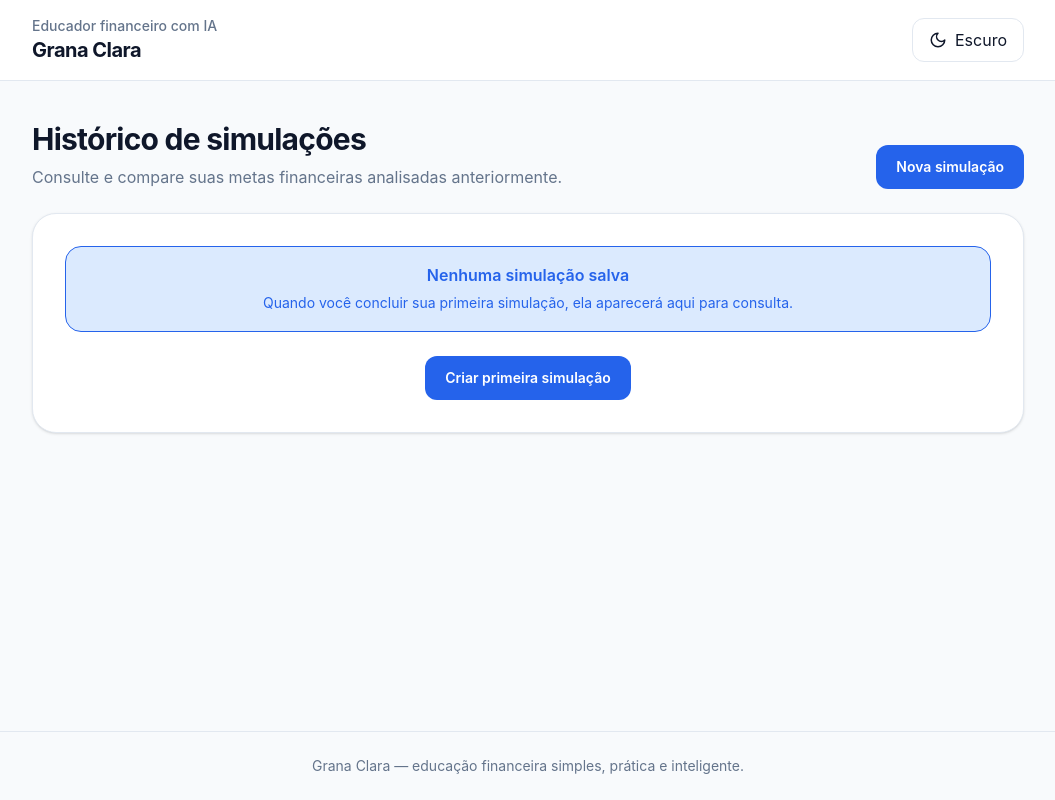
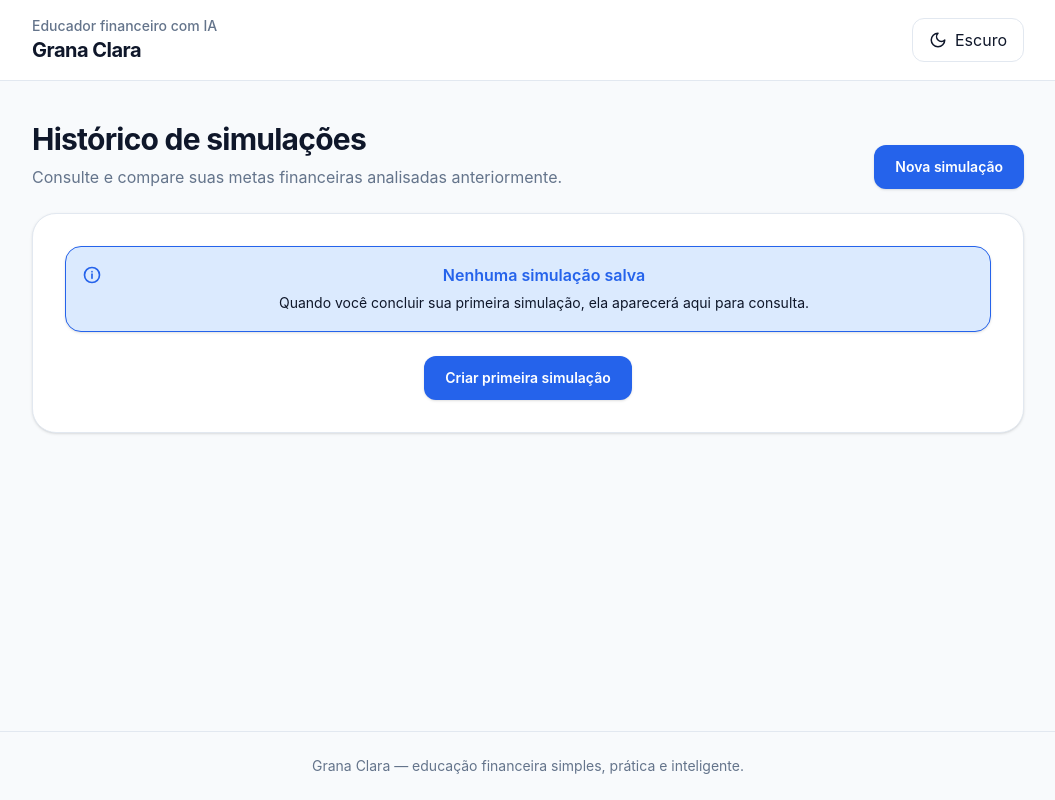
Before and after one commit to omarkfrank/Grana-Clara, a React (Vite) app: page /historico in a window 1280 px wide. Shown: the whole page, without its empty margins (112-1167 px from the left). Built offline with nearby package versions, Linux system fonts and the light colour scheme.

Commit message:
test: add accessible alert component coverage

```diff
--- a/package.json
+++ b/package.json
@@ -29,6 +29,8 @@
   },
   "devDependencies": {
     "@eslint/js": "^10.0.1",
+    "@testing-library/jest-dom": "^7.0.0",
+    "@testing-library/react": "^16.3.2",
     "@types/node": "^24.13.2",
     "@types/react": "^19.2.17",
     "@types/react-dom": "^19.2.3",
@@ -38,6 +40,7 @@
     "eslint-plugin-react-hooks": "^7.1.1",
     "eslint-plugin-react-refresh": "^0.5.3",
     "globals": "^17.7.0",
+    "jsdom": "^30.0.1",
     "tsx": "^4.23.1",
     "typescript": "~6.0.2",
     "typescript-eslint": "^8.62.0",
--- a/src/components/common/Alert.tsx
+++ b/src/components/common/Alert.tsx
@@ -1,4 +1,4 @@
-import type { HTMLAttributes, ReactNode } from "react";
+import { type HTMLAttributes, type ReactNode, useId } from "react";
 import clsx from "clsx";
 
 type AlertVariant = "info" | "success" | "warning" | "danger";
@@ -10,13 +10,101 @@ type AlertProps = Omit<HTMLAttributes<HTMLDivElement>, "title"> & {
 };
 
 /**
- * Mensagem contextual reutilizável.
+ * Propriedades internas do ícone apresentado no alerta.
+ */
+type AlertIconProps = {
+  variant: AlertVariant;
+};
+
+/**
+ * Ícone semântico utilizado para diferenciar visualmente
+ * cada tipo de mensagem.
  *
- * O componente será utilizado para feedbacks de:
- * - Informação.
- * - Sucesso.
- * - Atenção.
- * - Erro.
+ * O ícone é decorativo para tecnologias assistivas porque
+ * o significado da mensagem já é comunicado pelo conteúdo,
+ * pelo título e pelo papel semântico do componente.
+ */
+function AlertIcon({ variant }: AlertIconProps) {
+  const commonProps = {
+    "aria-hidden": true,
+    viewBox: "0 0 24 24",
+    width: 20,
+    height: 20,
+    fill: "none",
+    stroke: "currentColor",
+    strokeWidth: 2,
+    strokeLinecap: "round" as const,
+    strokeLinejoin: "round" as const,
+  };
+
+  if (variant === "success") {
+    return (
+      <svg {...commonProps}>
+        <circle cx="12" cy="12" r="9" />
+
+        <path d="m8 12 2.5 2.5L16 9" />
+      </svg>
+    );
+  }
+
+  if (variant === "warning") {
+    return (
+      <svg {...commonProps}>
+        <path d="M10.3 3.7 2.4 17.4A2 2 0 0 0 4.1 20h15.8a2 2 0 0 0 1.7-2.6L13.7 3.7a2 2 0 0 0-3.4 0Z" />
+
+        <path d="M12 9v4" />
+
+        <path d="M12 17h.01" />
+      </svg>
+    );
+  }
+
+  if (variant === "danger") {
+    return (
+      <svg {...commonProps}>
+        <circle cx="12" cy="12" r="9" />
+
+        <path d="M12 8v5" />
+
+        <path d="M12 17h.01" />
+      </svg>
+    );
+  }
+
+  return (
+    <svg {...commonProps}>
+      <circle cx="12" cy="12" r="9" />
+
+      <path d="M12 11v5" />
+
+      <path d="M12 8h.01" />
+    </svg>
+  );
+}
+
+/**
+ * Retorna o papel semântico padrão do alerta.
+ *
+ * Erros utilizam "alert" porque normalmente exigem atenção
+ * imediata. As demais mensagens utilizam "status" para serem
+ * anunciadas de forma menos intrusiva.
+ */
+function getDefaultRole(variant: AlertVariant): "alert" | "status" {
+  return variant === "danger" ? "alert" : "status";
+}
+
+/**
+ * Mensagem contextual reutilizável do Grana Clara.
+ *
+ * O componente pode apresentar:
+ * - Informações.
+ * - Confirmações de sucesso.
+ * - Avisos.
+ * - Erros.
+ *
+ * Além da diferenciação visual, o componente configura
+ * automaticamente o comportamento apropriado para leitores
+ * de tela.
  */
 export function Alert({
   children,
@@ -24,34 +112,107 @@ export function Alert({
   variant = "info",
   className,
   role,
+  "aria-live": ariaLive,
+  "aria-atomic": ariaAtomic,
+  "aria-labelledby": ariaLabelledBy,
+  "aria-describedby": ariaDescribedBy,
   ...props
 }: AlertProps) {
+  /**
+   * Identificadores utilizados para associar semanticamente
+   * o título e o conteúdo ao contêiner do alerta.
+   */
+  const generatedTitleId = useId();
+
+  const generatedContentId = useId();
+
+  const resolvedRole = role ?? getDefaultRole(variant);
+
+  /**
+   * Alertas de erro devem ser anunciados imediatamente.
+   *
+   * Informações, avisos e confirmações utilizam anúncio
+   * educado para não interromper desnecessariamente a pessoa.
+   */
+  const defaultAriaLive =
+    resolvedRole === "alert"
+      ? "assertive"
+      : resolvedRole === "status"
+        ? "polite"
+        : undefined;
+
+  const shouldBeAtomic = resolvedRole === "alert" || resolvedRole === "status";
+
   return (
     <div
       {...props}
-      role={role ?? (variant === "danger" ? "alert" : "status")}
+      role={resolvedRole}
+      aria-live={ariaLive ?? defaultAriaLive}
+      aria-atomic={ariaAtomic ?? (shouldBeAtomic ? true : undefined)}
+      aria-labelledby={ariaLabelledBy ?? (title ? generatedTitleId : undefined)}
+      aria-describedby={ariaDescribedBy ?? generatedContentId}
+      data-variant={variant}
       className={clsx(
-        "rounded-2xl border p-4",
+        "rounded-2xl border p-4 text-[var(--color-text)] shadow-sm",
         {
-          "border-[var(--color-primary)] bg-[var(--color-primary-soft)] text-[var(--color-primary)]":
+          "border-[var(--color-primary)] bg-[var(--color-primary-soft)]":
             variant === "info",
 
-          "border-[var(--color-success)] bg-[var(--color-success-soft)] text-[var(--color-success)]":
+          "border-[var(--color-success)] bg-[var(--color-success-soft)]":
             variant === "success",
 
-          "border-[var(--color-warning)] bg-[var(--color-warning-soft)] text-[var(--color-warning)]":
+          "border-[var(--color-warning)] bg-[var(--color-warning-soft)]":
             variant === "warning",
 
-          "border-[var(--color-danger)] bg-[var(--color-danger-soft)] text-[var(--color-danger)]":
+          "border-[var(--color-danger)] bg-[var(--color-danger-soft)]":
             variant === "danger",
         },
         className,
       )}
     >
-      {title && <p className="font-semibold">{title}</p>}
+      <div className="flex items-start gap-3">
+        <span
+          className={clsx("mt-0.5 shrink-0", {
+            "text-[var(--color-primary)]": variant === "info",
 
-      <div className={clsx("text-sm leading-6", title && "mt-1")}>
-        {children}
+            "text-[var(--color-success)]": variant === "success",
+
+            "text-[var(--color-warning)]": variant === "warning",
+
+            "text-[var(--color-danger)]": variant === "danger",
+          })}
+        >
+          <AlertIcon variant={variant} />
+        </span>
+
+        <div className="min-w-0 flex-1">
+          {title && (
+            <div
+              id={generatedTitleId}
+              className={clsx("font-semibold leading-6", {
+                "text-[var(--color-primary)]": variant === "info",
+
+                "text-[var(--color-success)]": variant === "success",
+
+                "text-[var(--color-warning)]": variant === "warning",
+
+                "text-[var(--color-danger)]": variant === "danger",
+              })}
+            >
+              {title}
+            </div>
+          )}
+
+          <div
+            id={generatedContentId}
+            className={clsx(
+              "text-sm leading-6 text-[var(--color-text)]",
+              title && "mt-1",
+            )}
+          >
+            {children}
+          </div>
+        </div>
       </div>
     </div>
   );
--- a/src/components/common/ButtonLink.tsx
+++ b/src/components/common/ButtonLink.tsx
@@ -7,19 +7,37 @@ type ButtonLinkProps = Omit<LinkProps, "className"> & {
   children: ReactNode;
   variant?: ButtonVariant;
   className?: string;
+
+  /**
+   * Permite apresentar temporariamente um link como indisponível.
+   *
+   * Diferentemente do elemento button, links não possuem o
+   * atributo disabled nativo. Por isso, o bloqueio precisa ser
+   * implementado por semântica e comportamento.
+   */
+  isDisabled?: boolean;
 };
 
 /**
  * Link de navegação com aparência visual de botão.
  *
- * Deve ser utilizado quando a ação direcionar o usuário para outra
- * rota da aplicação. Assim, evitamos colocar um elemento <button>
- * dentro do elemento <a> gerado pelo React Router.
+ * Deve ser utilizado quando a ação direcionar a pessoa para outra
+ * rota da aplicação. Assim, evitamos colocar um elemento button
+ * dentro do elemento anchor gerado pelo React Router.
+ *
+ * Quando isDisabled estiver ativo:
+ * - A navegação é impedida.
+ * - O link recebe aria-disabled.
+ * - O elemento é removido temporariamente da sequência do Tab.
+ * - O estilo visual acompanha os botões desabilitados.
  */
 export function ButtonLink({
   children,
   variant = "primary",
   className,
+  isDisabled = false,
+  onClick,
+  tabIndex,
   ...props
 }: ButtonLinkProps) {
   return (
@@ -29,6 +47,21 @@ export function ButtonLink({
         variant,
         className,
       })}
+      aria-disabled={isDisabled || undefined}
+      tabIndex={isDisabled ? -1 : tabIndex}
+      onClick={(event) => {
+        /**
+         * pointer-events impede cliques comuns, mas mantemos
+         * também esta proteção comportamental para evitar
+         * navegações acionadas programaticamente.
+         */
+        if (isDisabled) {
+          event.preventDefault();
+          return;
+        }
+
+        onClick?.(event);
+      }}
     >
       {children}
     </Link>
--- a/src/components/common/buttonStyles.ts
+++ b/src/components/common/buttonStyles.ts
@@ -1,5 +1,8 @@
 import clsx from "clsx";
 
+/**
+ * Variações visuais disponíveis para botões e links de ação.
+ */
 export type ButtonVariant = "primary" | "secondary" | "ghost" | "danger";
 
 type ButtonStylesOptions = {
@@ -11,34 +14,98 @@ type ButtonStylesOptions = {
  * Centraliza as classes visuais utilizadas pelos botões e links
  * com aparência de botão.
  *
- * A separação permite que Button e ButtonLink compartilhem o mesmo
- * design sem criar elementos interativos aninhados.
+ * A separação permite que Button e ButtonLink compartilhem:
+ * - Dimensões.
+ * - Tipografia.
+ * - Estados de foco.
+ * - Estados desabilitados.
+ * - Transições e feedback de interação.
+ *
+ * Dessa forma, evitamos duplicação visual e mantemos a interface
+ * consistente em toda a aplicação.
  */
 export function getButtonClassName({
   variant = "primary",
   className,
 }: ButtonStylesOptions): string {
   return clsx(
-    "inline-flex min-h-11 items-center justify-center rounded-xl px-5 py-2.5",
-    "text-sm font-semibold transition-all duration-200",
+    /**
+     * Estrutura e área mínima de interação.
+     *
+     * min-h-11 corresponde a aproximadamente 44 pixels,
+     * dimensão adequada para interação por toque.
+     */
+    "inline-flex min-h-11 touch-manipulation select-none items-center justify-center gap-2",
+    "rounded-xl px-5 py-2.5 text-center text-sm font-semibold leading-5",
+
+    /**
+     * Transições limitadas às propriedades realmente utilizadas.
+     *
+     * Isso evita animar propriedades desnecessárias e mantém
+     * a interação mais previsível.
+     */
+    "transition-[background-color,border-color,color,box-shadow,transform,opacity] duration-200",
+
+    /**
+     * Feedback ao pressionar o controle.
+     */
+    "active:translate-y-px",
+
+    /**
+     * Foco visível para navegação por teclado.
+     *
+     * A cor acompanha o token global definido nos temas
+     * claro e escuro.
+     */
     "focus-visible:outline-none focus-visible:ring-2",
-    "focus-visible:ring-[var(--color-primary)]",
+    "focus-visible:ring-[var(--color-focus-ring)]",
     "focus-visible:ring-offset-2",
     "focus-visible:ring-offset-[var(--color-background)]",
-    "disabled:cursor-not-allowed disabled:opacity-60",
+
+    /**
+     * Estado desabilitado de botões nativos.
+     */
+    "disabled:pointer-events-none disabled:cursor-not-allowed disabled:opacity-60",
+    "disabled:active:translate-y-0",
+
+    /**
+     * Estado desabilitado de links com aparência de botão.
+     */
+    "aria-disabled:pointer-events-none aria-disabled:cursor-not-allowed aria-disabled:opacity-60",
+    "aria-disabled:active:translate-y-0",
+
+    /**
+     * Respeita a preferência por menos animações.
+     */
+    "motion-reduce:transform-none motion-reduce:transition-none",
+
     {
-      "bg-[var(--color-primary)] text-white hover:bg-[var(--color-primary-hover)]":
+      /**
+       * Ação principal da página.
+       */
+      "border border-transparent bg-[var(--color-primary)] text-white shadow-sm hover:bg-[var(--color-primary-hover)]":
         variant === "primary",
 
+      /**
+       * Ação alternativa ou complementar.
+       */
       "border border-[var(--color-border)] bg-[var(--color-surface)] text-[var(--color-text)] hover:bg-[var(--color-surface-muted)]":
         variant === "secondary",
 
-      "text-[var(--color-text)] hover:bg-[var(--color-surface-muted)]":
+      /**
+       * Ação discreta, normalmente utilizada em interfaces
+       * com menor prioridade visual.
+       */
+      "border border-transparent text-[var(--color-text)] hover:bg-[var(--color-surface-muted)]":
         variant === "ghost",
 
-      "bg-[var(--color-danger)] text-white hover:bg-[var(--color-danger-hover)]":
+      /**
+       * Ação destrutiva, como exclusão de dados.
+       */
+      "border border-transparent bg-[var(--color-danger)] text-white shadow-sm hover:bg-[var(--color-danger-hover)]":
         variant === "danger",
     },
+
     className,
   );
 }
```
Also changed, not shown: src/components/common/Button.tsx (+54 -2 lines), src/test/setup.ts (added, +14 -0 lines), vite.config.ts (+36 -1 lines), 2 other files (tests, documents, lock files or other folders).
